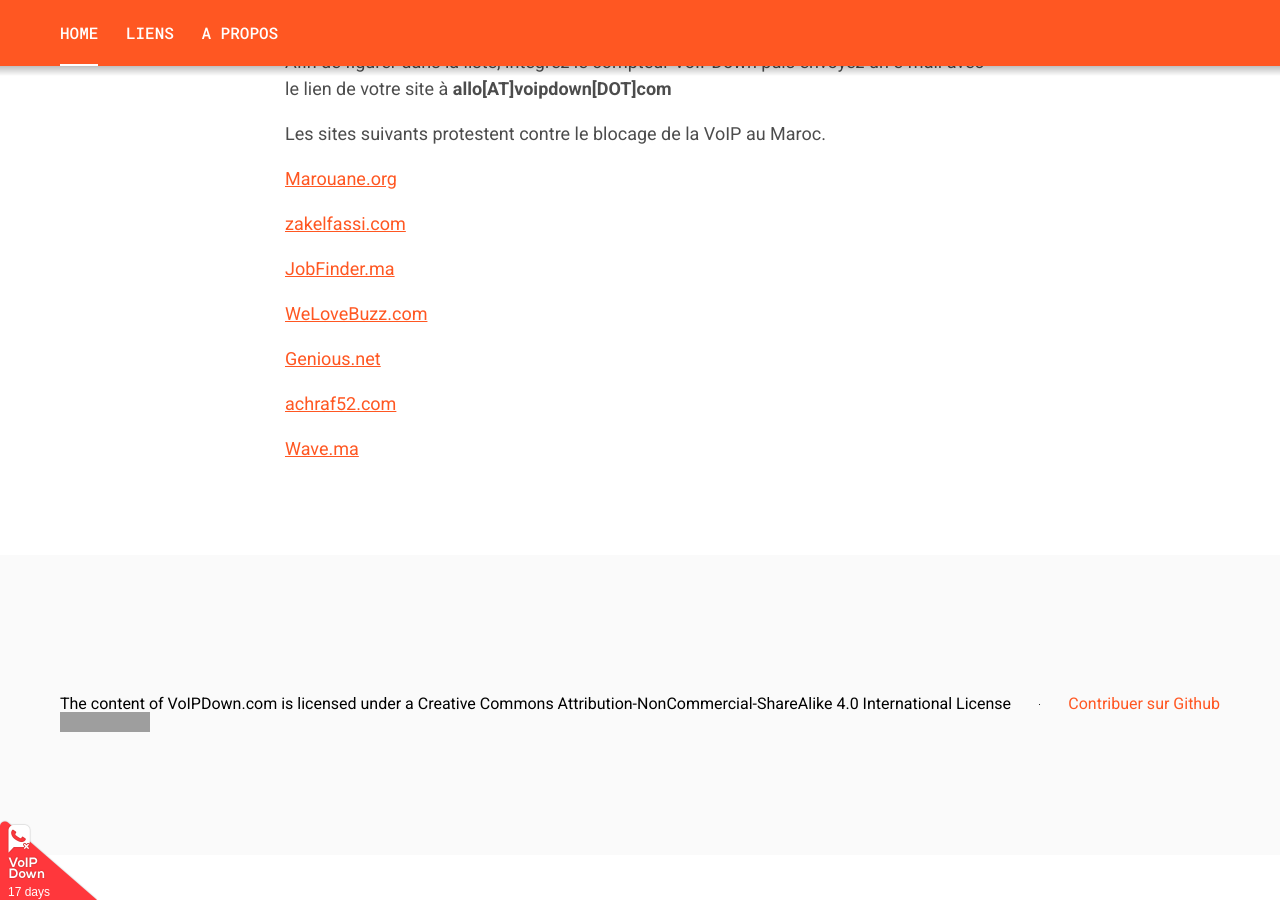
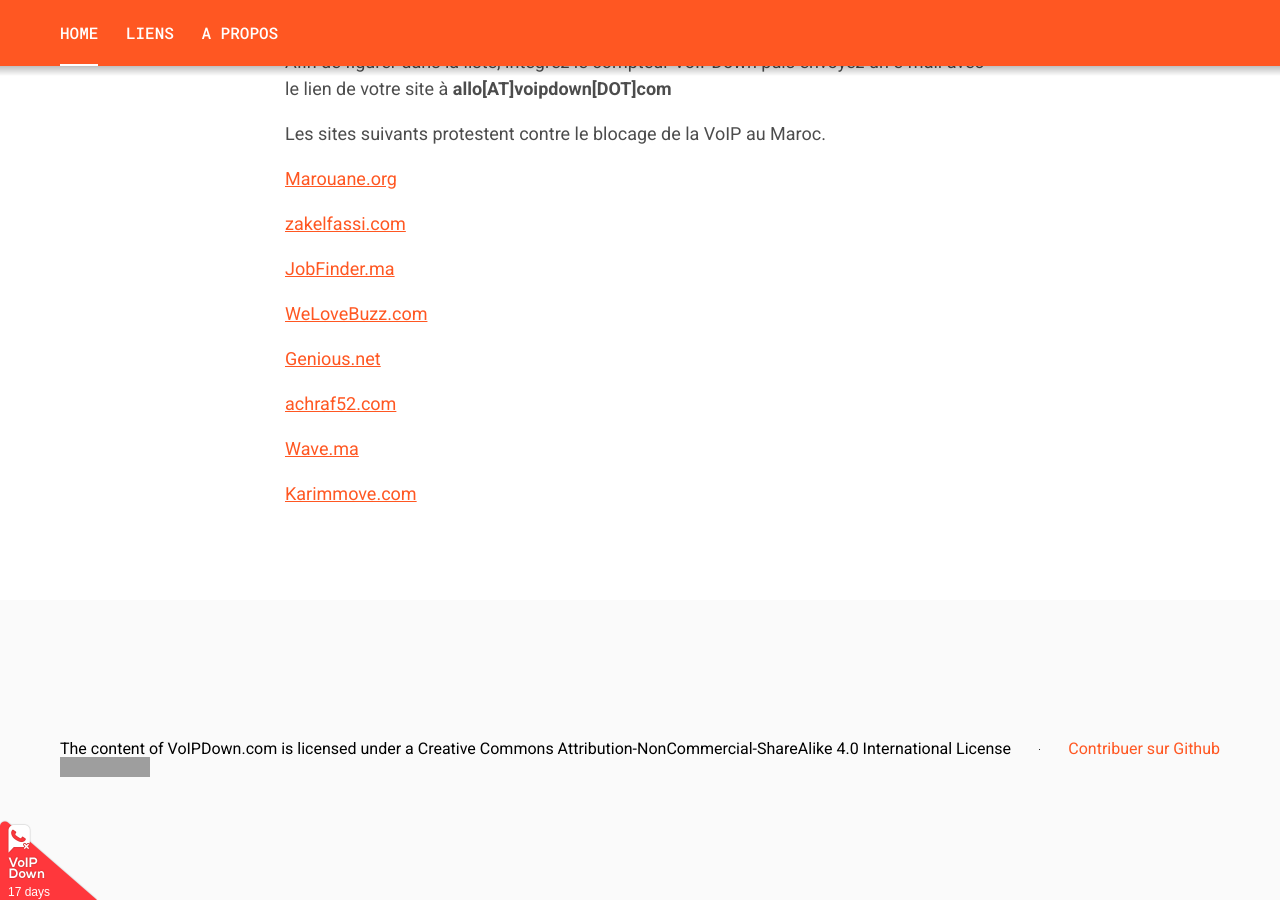
Before and after one commit to VoIPDown/voipdown.github.io, a Jekyll site: the page built from index.markdown, in a window 1280 px wide and 900 px high, scrolled down 1758 px. Built offline with Jekyll 4.4.1, drawn with Linux system fonts in a browser that asks for light colours; grey boxes are pictures that could not be loaded.

Commit message:
Add suporter.

```diff
--- a/_data/supporters.yml
+++ b/_data/supporters.yml
@@ -25,3 +25,7 @@
 - name: Wave.ma
   link: http://wave.ma
   logo: wave.png
+
+- name: Karimmove.com
+  link: http://Karimmove.com
+  logo: Karimmove.jpg
```
